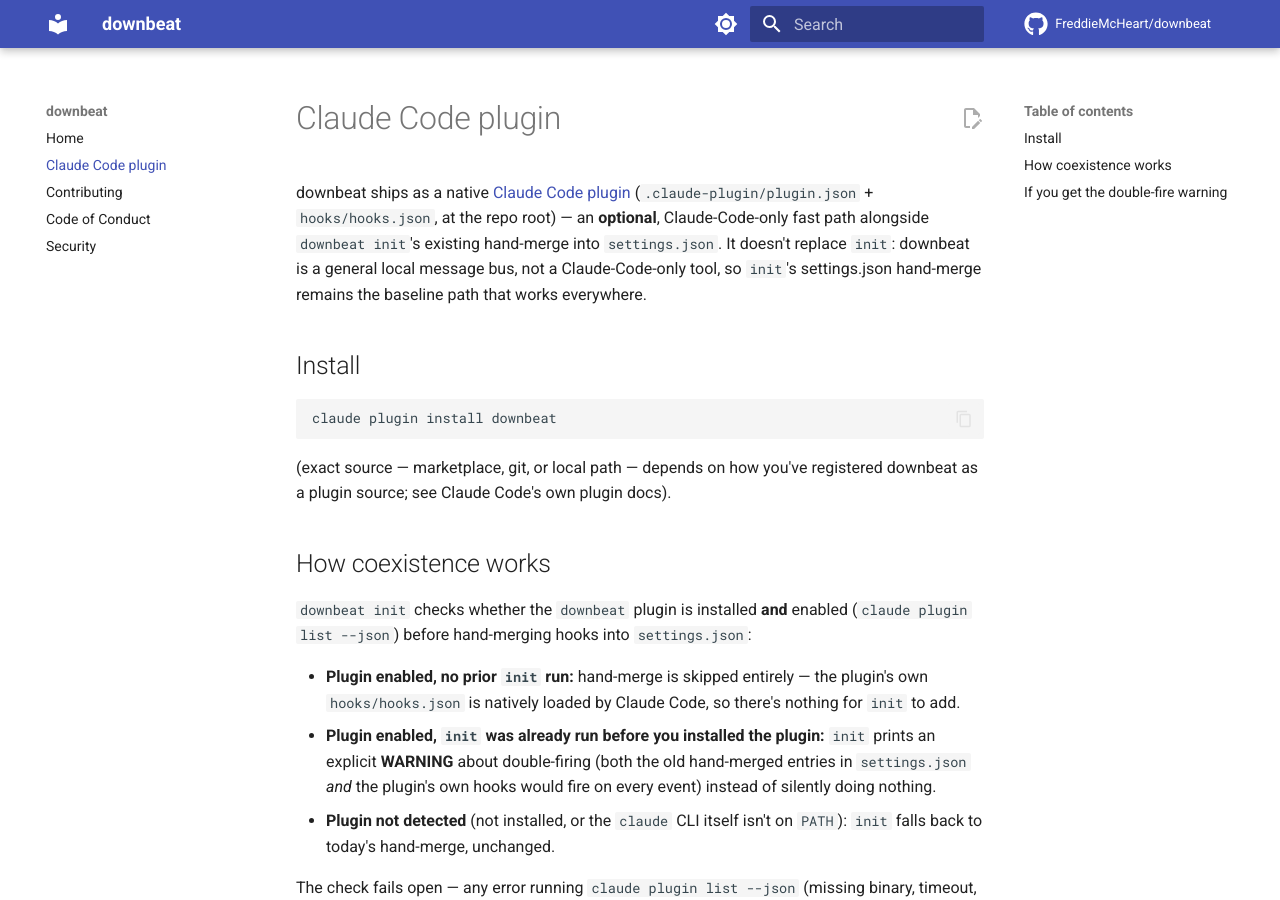
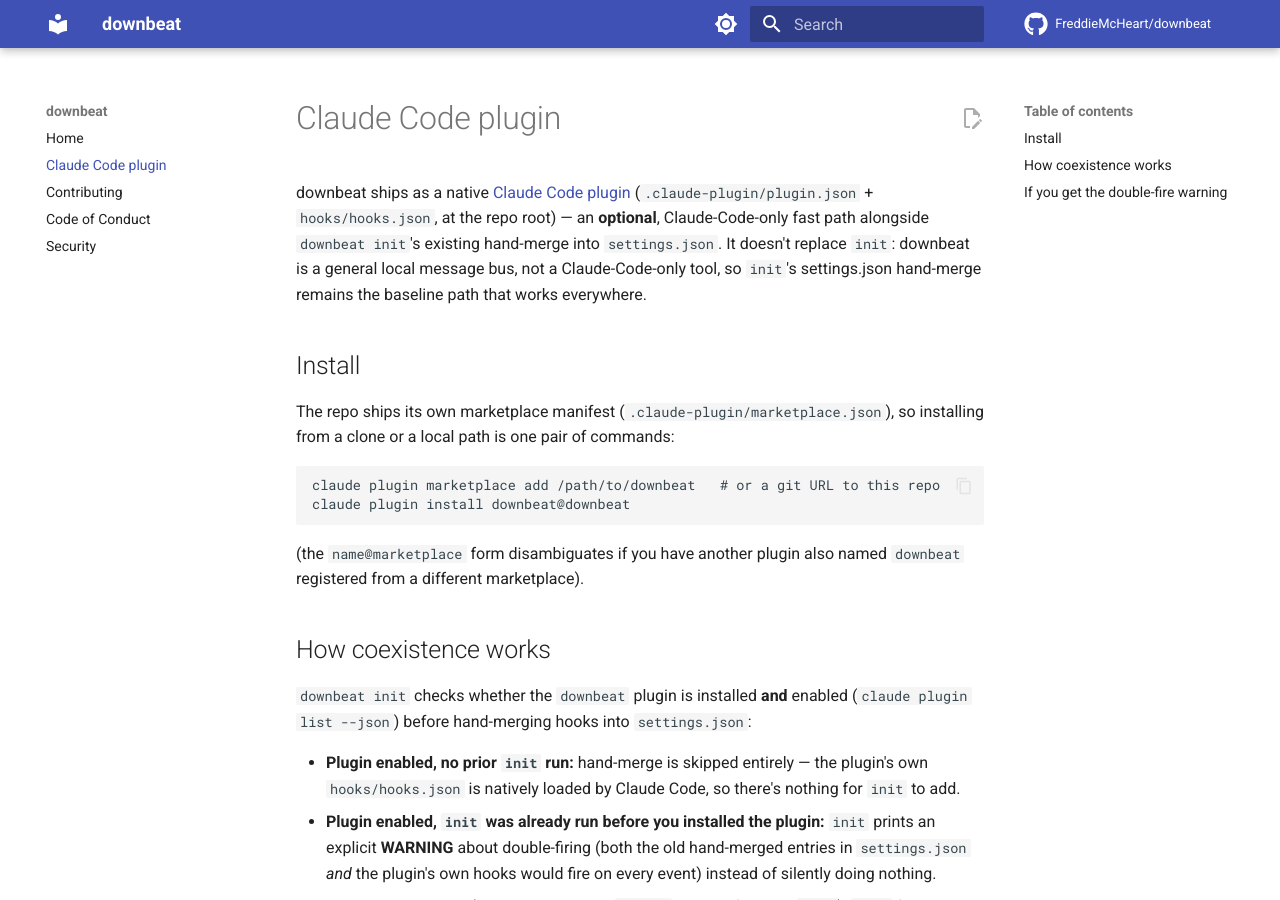
Before and after one commit to FreddieMcHeart/downbeat, an MkDocs documentation site: the page built from docs/plugin.md, in a window 1280 px wide and 900 px high. Built offline with MkDocs 1.6.1 and Material for MkDocs 9.7.7, drawn with Linux system fonts in a browser that asks for light colours; comment, search, counter and statistics services are not loaded.

Commit message:
feat(plugin): ship a marketplace.json for one-command plugin install
Mirrors claude-core's own .claude-plugin/marketplace.json pattern.
Without this, `claude plugin install downbeat` had no concrete source
to resolve against — docs/plugin.md's install section was vague about
how to actually register it. Now a clone or local path is one pair of
commands: `claude plugin marketplace add <path>` then
`claude plugin install downbeat@downbeat`.

Signed-off-by: Nazarii Ahapevych <nazarii.ahapevych@ext.mondu.ai>

````diff
--- a/docs/plugin.md
+++ b/docs/plugin.md
@@ -9,12 +9,16 @@
 
 ## Install
 
+The repo ships its own marketplace manifest (`.claude-plugin/marketplace.json`),
+so installing from a clone or a local path is one pair of commands:
+
 ```
-claude plugin install downbeat
+claude plugin marketplace add /path/to/downbeat   # or a git URL to this repo
+claude plugin install downbeat@downbeat
 ```
 
-(exact source — marketplace, git, or local path — depends on how you've
-registered downbeat as a plugin source; see Claude Code's own plugin docs).
+(the `name@marketplace` form disambiguates if you have another plugin also
+named `downbeat` registered from a different marketplace).
 
 ## How coexistence works
 
````
Also changed, not shown: 1 other file.
